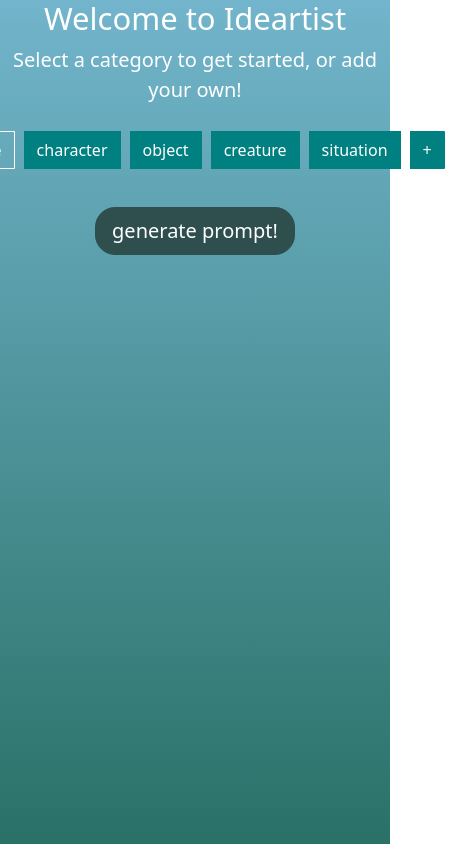
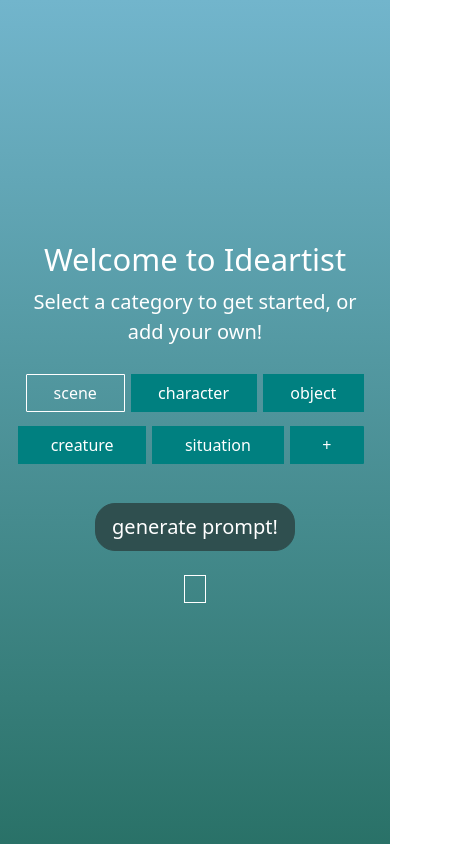
Before and after one commit to ssyeda422/ideartist, a React (Create React App) app: page / in a window 390 px wide. Shown: the whole page, 455 px wide, since content can reach past the window. Built offline with nearby package versions, Linux system fonts and the light colour scheme.

Commit message:
fixed mobile version

```diff
--- a/src/App.css
+++ b/src/App.css
@@ -1,5 +1,6 @@
 .App {
   text-align: center;
+  overflow-x: hidden;
 }
 
 .App-logo {
@@ -15,21 +16,46 @@
 
 .App-header {
   background-color: #282c34;
-  min-height: 100vh;
+  height: 100vh;
   display: flex;
   flex-direction: column;
   align-items: center;
-  justify-content: center;
   font-size: calc(10px + 2vmin);
   color: white;
+  padding: 15px;
 }
 
 .App-link {
   color: #61dafb;
 }
 
+.choices {
+  flex-wrap: wrap;
+  flex-direction:row;
+  justify-content: center;
+  display: flex;
+}
+
+.input-group {
+  width: 42% !important;
+
+}
+
+.addChoice {
+  width: 65vh !important;
+  max-width: 100% !important;
+}
+
 .title span {
   font-weight: bolder;
+}
+
+.answerTxt {
+  border: 1px solid white;
+  padding: 10px 10px 0px 10px;
+  max-width: 90%;
+  justify-content: center;
+  display: flex;
 }
 
 
@@ -40,10 +66,11 @@
 
 @keyframes fadein {
   from {
-    opacity:0;
+    opacity: 0;
   }
+
   to {
-    opacity:1;
+    opacity: 1;
   }
 }
 
@@ -52,6 +79,7 @@
   from {
     transform: rotate(0deg);
   }
+
   to {
     transform: rotate(360deg);
   }
--- a/src/App.js
+++ b/src/App.js
@@ -2,17 +2,30 @@
 import './App.css';
 import Button from 'react-bootstrap/Button';
 import ToggleButton from 'react-bootstrap/ToggleButton';
+import ButtonGroup from 'react-bootstrap/ButtonGroup';
 import Stack from 'react-bootstrap/Stack';
 import React, { useState } from 'react';
 import Form from 'react-bootstrap/Form';
 import InputGroup from 'react-bootstrap/InputGroup';
+import Spinner from 'react-bootstrap/Spinner';
+import Row from 'react-bootstrap/Row';
+import Container from 'react-bootstrap/Container';
+import Col from 'react-bootstrap/Col';
 
 function App() {
   const [response, setResponse] = useState(null);
-  const [loading, setLoading] = useState(true);
+  const [loading, setLoading] = useState(false);
   const [value, setValue] = useState("scene")
   const [inputList, setInputList] = useState([]);
   const [catCount, setCatCount] = useState(1.0);
+
+  const radios = [
+    { name: 'scene', value: 'scene' },
+    { name: 'character', value: 'character' },
+    { name: 'object', value: 'object' },
+    { name: 'creature', value: 'creature' },
+    { name: 'situation', value: 'situation' }
+  ];
 
   const requestOptions = {
     method: 'POST',
@@ -25,13 +38,15 @@
     })
 
   };
-  //const apiKey = process.env.REACT_APP_API_KEY;
 
   const handleClick = () => {
+
+    setLoading(true)
     fetch('https://ideartist-server.netlify.app/.netlify/functions/server/data', requestOptions)
       .then((response) => response.json())
       .then((responseData) => {
         // console.log(responseData.answer.choices[0].message.content)
+        setLoading(false);
         setResponse(responseData.answer.choices[0].message.content);
       })
       .catch((error) => {
@@ -39,10 +54,6 @@
         setLoading(false);
       });
   };
-
-  const handleChange = (val) => {
-    setValue(val);
-  }
 
   const addBtnClick = event => {
     setCatCount(catCount + 1)
@@ -76,7 +87,7 @@
       background-color: teal;
       color: white;
       border-radius: 1px;
-      margin: 10px;
+      margin: 7px;
     }
     .btn-outline-secondary {
       border-color: white;
@@ -85,23 +96,35 @@
     `}</style>
 
 
-      <header className="fullBg App-header">
+      <header class="fullBg App-header">
 
-        <Stack className="justify-content-md-center align-items-center">
+        <Stack className="justify-content-center align-items-center">
           <h1 class="title display-5">Welcome to Ide<span>artist</span></h1>
           <p class="lead">Select a category to get started, or add your own!</p>
-          <ToggleButtonGroup type="radio" name="options" defaultValue={value} onChange={handleChange} >
-            <ToggleButton variant="flat" id="1" value="scene">scene</ToggleButton>
-            <ToggleButton variant="flat" id="2" value="character">character</ToggleButton>
-            <ToggleButton variant="flat" id="3" value="object">object</ToggleButton>
-            <ToggleButton variant="flat" id="4" value="creature">creature</ToggleButton>
-            <ToggleButton variant="flat" id="5" value="situation">situation</ToggleButton>
+
+          <div>
+            <ButtonGroup className="m-1 choices">
+              {radios.map((radio, idx) => (
+                <ToggleButton
+                  key={idx}
+                  id={`radio-${idx}`}
+                  type="radio"
+                  variant="flat"
+                  name="radio"
+                  value={radio.value}
+                  checked={value === radio.value}
+                  onChange={e => { setValue(e.target.value) }}
+                >
+                  {radio.name}
+                </ToggleButton>
+              ))}
               <ToggleButton onClick={addBtnClick} variant="flat" value="add">+</ToggleButton>
-          </ToggleButtonGroup>
-          <Stack direction="horizontal" gap={2} className="mx-auto">
+            </ButtonGroup>
+          </div>
+          <div className="addChoice">
+          <Stack direction="horizontal" gap={2} className="choices">
           {inputList.map((item) => (
-
-              <InputGroup className="mb-3" key={item.id}>
+            <InputGroup key={item.id}>
               <Form.Control
                 placeholder="Add Category"
                 aria-label="Add Category"
@@ -112,35 +135,29 @@
               </Button>
             </InputGroup>
           ))}
-
           </Stack>
-          {/* <div class="mt-2 mb-2">
-            <ToggleButtonGroup type="radio" name="options" defaultValue={1}>
-              <ToggleButton variant="flat" id="tbg-radio-1" value={1}>category 1</ToggleButton>
-              <ToggleButton variant="flat" id="tbg-radio-2" value={2}>category 2</ToggleButton>
-              <ToggleButton variant="flat" id="tbg-radio-3" value={3}>category3</ToggleButton>
-            </ToggleButtonGroup>
-          </div> */}
+          </div>
 
           <div className="d-grid p-4 mt-1">
             <Button onClick={handleClick} size="lg" variant="dark">generate prompt!</Button>
           </div>
 
-          <div>
 
-            {response ? (
-              <p>{response}</p> // Conditionally render only when data is available
+            {loading ? (
+              <Spinner animation="border" />
             ) : (
-              <p></p> // Display a loading message while waiting for data
+              <div className="answerTxt">
+              <p class="lead"><em>{response}</em></p>
+              </div>
             )}
 
-          </div>
+
 
         </Stack>
 
       </header>
 
-    </div>
+    </div >
   );
 }
 
--- a/src/index.css
+++ b/src/index.css
@@ -1,6 +1,7 @@
 body {
   margin: 0;
   font-family: 'Open Sans', sans-serif;
+
 }
 
 code {
```
Lines whose indentation alone changed are shown as unchanged.
